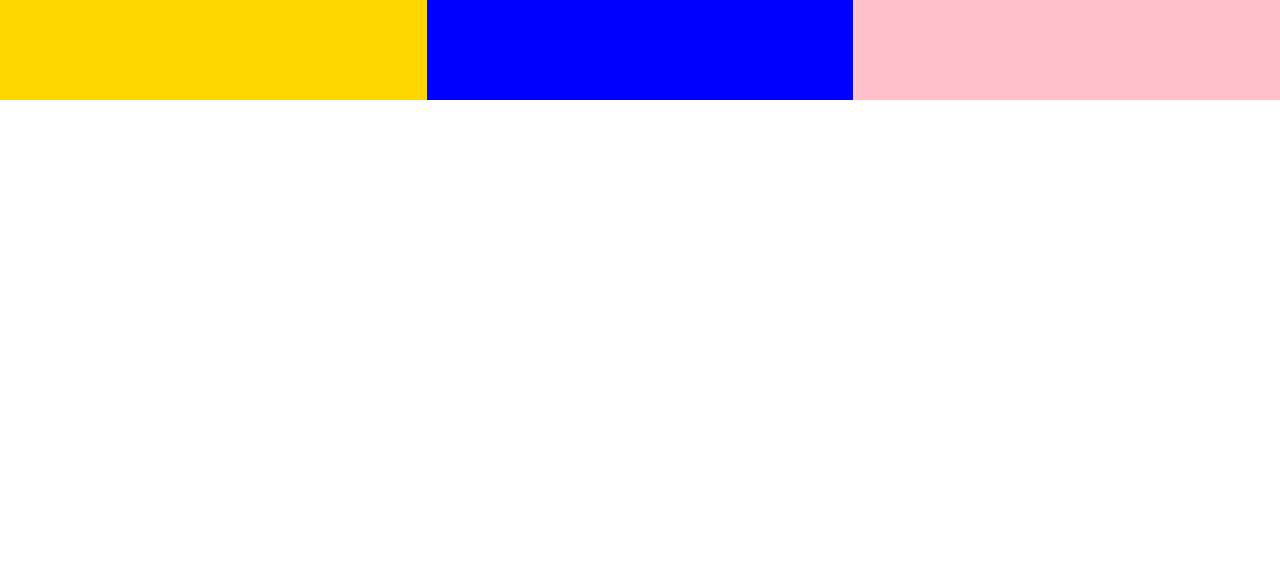
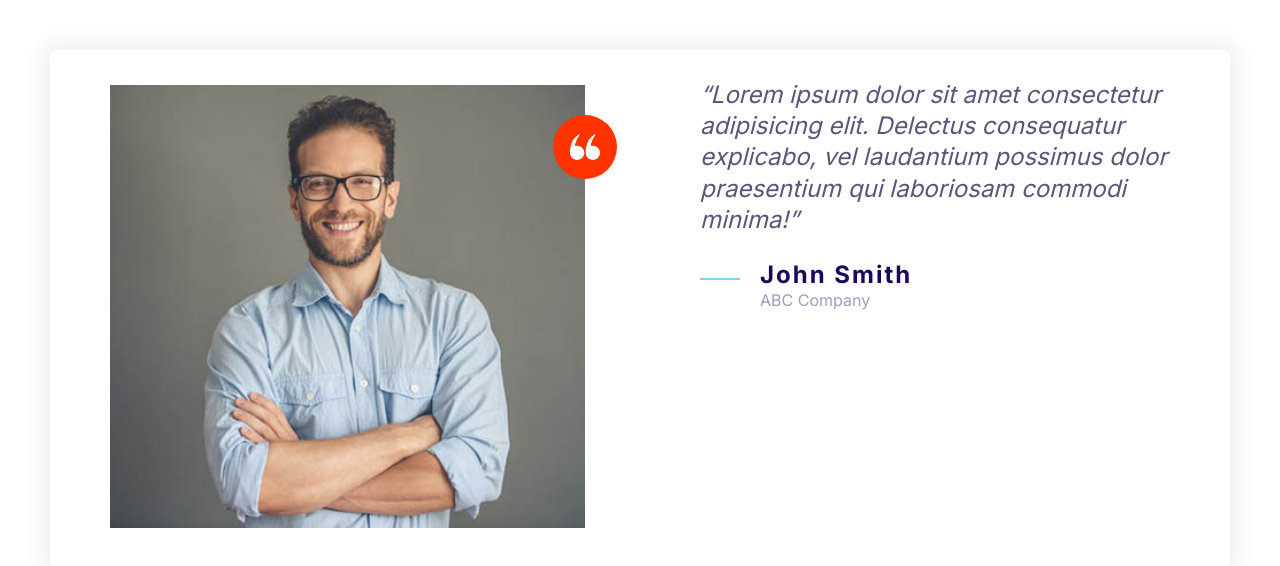
Before and after one commit to Melton-Paul/Moshified-Website, a plain HTML site: page index.html in a window 1280 px wide. Drawn offline with Linux system fonts and the light colour scheme.

Commit message:
Built the testimonial component.

```diff
--- a/CSS/styles.css
+++ b/CSS/styles.css
@@ -156,9 +156,16 @@ a {
   width: 40px;
   height: 40px;
 }
+.icon--small {
+  width: 30px;
+  height: 30px;
+}
 
 .icon--primary {
   fill: var(--color-primary);
+}
+.icon--white {
+  fill: white;
 }
 
 .icon-container {
@@ -169,6 +176,10 @@ a {
   height: 64px;
   justify-content: center;
   width: 64px;
+}
+
+.icon-container--accent {
+  background: var(--color-accent);
 }
 
 /* Buttons */
@@ -414,3 +425,31 @@ a {
     grid-template-columns: repeat(3, 1fr);
   }
 }
+
+/* Testimonials */
+
+.testimonial {
+  padding: 0.5rem;
+}
+.testimonial__image {
+  position: relative;
+  margin: 3rem 5.5rem;
+}
+.testimonial__image > img {
+  width: 100%;
+}
+.testimonial__image > .icon-container {
+  position: absolute;
+  top: 3rem;
+  right: -32px;
+}
+
+@media screen and (min-width: 768px) {
+  .testimonial .quote,
+  .testimonial .quote__author {
+    font-size: 2.4rem;
+  }
+}
+.testimonial .quote {
+  margin-left: 6rem;
+}
--- a/index.html
+++ b/index.html
@@ -11,12 +11,34 @@
     <link rel="stylesheet" href="/CSS/normalize.css">
     <link rel="stylesheet" href="/CSS/styles.css">
 </head>
-<body>
-<div class="grid grid--1x3">
-    <div style="height: 100px; background: gold;"></div>
-    <div style="height: 100px; background: blue;"></div>
-    <div style="height: 100px; background: pink;"></div>
-</div>
+<body style="padding: 5rem;">
+    <div class="card testimonial">
+        <div class="grid grid--1x2">
+            <div class="testimonial__image">
+                <img src="images/testimonial.jpg" alt="A happy smiling customer">
+                <span class="icon-container icon-container--accent">
+                    <svg class="icon icon--small icon--white">
+                      <use xlink:href="Images/sprite.svg#quotes"></use>
+                    </svg>
+                </span>
+            </div>
+            <blockquote class="quote">
+                <p class="quote__text">Lorem ipsum dolor sit amet consectetur adipisicing elit. Delectus consequatur explicabo, vel laudantium possimus dolor praesentium qui laboriosam commodi minima!</p>
+                <footer>
+                    <div class="media">
+                        <div class="media__image">
+                                <svg class="icon icon--primary quote__line">
+                                  <use xlink:href="Images/sprite.svg#line"></use>
+                                </svg>
+                        </div>
+                        <div class="media__body quote__body">
+                            <h3 class="media__title quote__author">John Smith</h3>
+                            <p class="quote__company">ABC Company</p>
+                        </div>
+                    </div>
+                </footer>
+            </blockquote>
+        </div>
+    </div>
 </body>
-
 </html>
```
Also changed, not shown: Images/testimonial.jpg (added).
